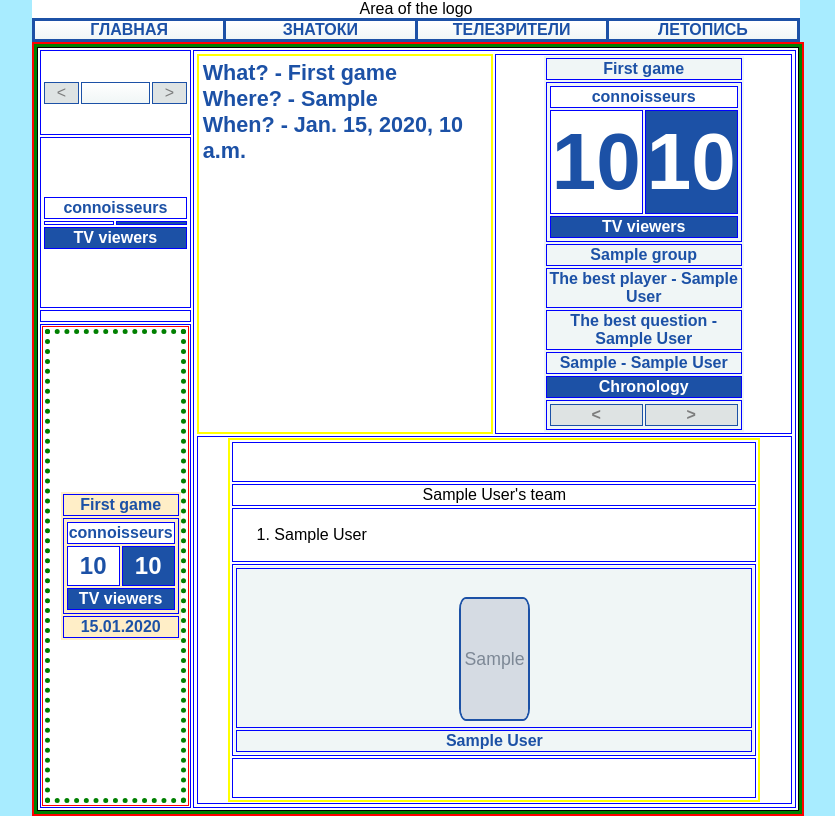
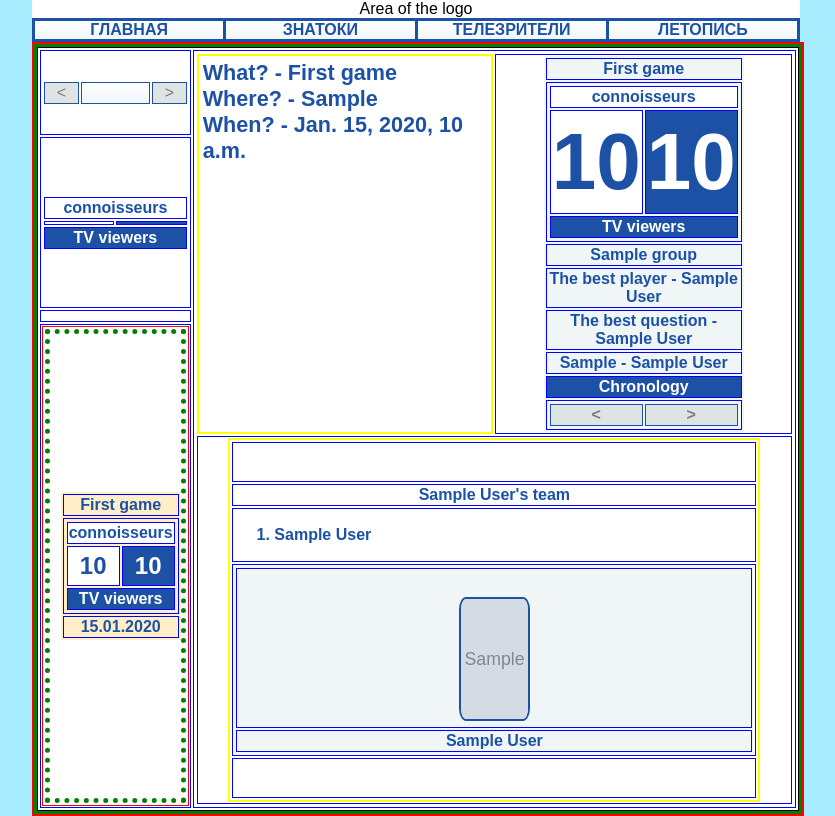
Before and after one commit to svelval/chgk-site, a Django app: template src/game/templates/game/game.html in a window 1280 px wide. Shown: the whole page, without its empty margins (224-1059 px from the left). Run offline with Django 5.2, Linux system fonts and the light colour scheme; the template is opened without the code that fills it: values that come from a table or form of the project are taken from there, others are empty; tables that the repository leaves empty hold one stand-in row (values such as "Sample post"); grey boxes marked "Sample" are stand-in pictures; parts of the project's set-up code (start-up, migrations or seed data) failed here and were passed over; some libraries are stand-ins or nearby versions.

Commit message:
text in team list stylized

```diff
--- a/src/game/templates/game/game.html
+++ b/src/game/templates/game/game.html
@@ -138,7 +138,7 @@
                                     </tr>
                                     {% for team in game.teams.all %}
                                         <tr>
-                                            <td>
+                                            <td class="navy-blue bold">
                                                 {{ team }}
                                             </td>
                                         </tr>
@@ -146,7 +146,7 @@
                                             <td style="text-align: left;">
                                                 <ol type="1">
                                                     {% for player in team.players.all %}
-                                                        <li>{{ player }}</li>
+                                                        <li class="navy-blue bold">{{ player }}</li>
                                                     {% endfor %}
                                                 </ol>
                                             </td>
```
